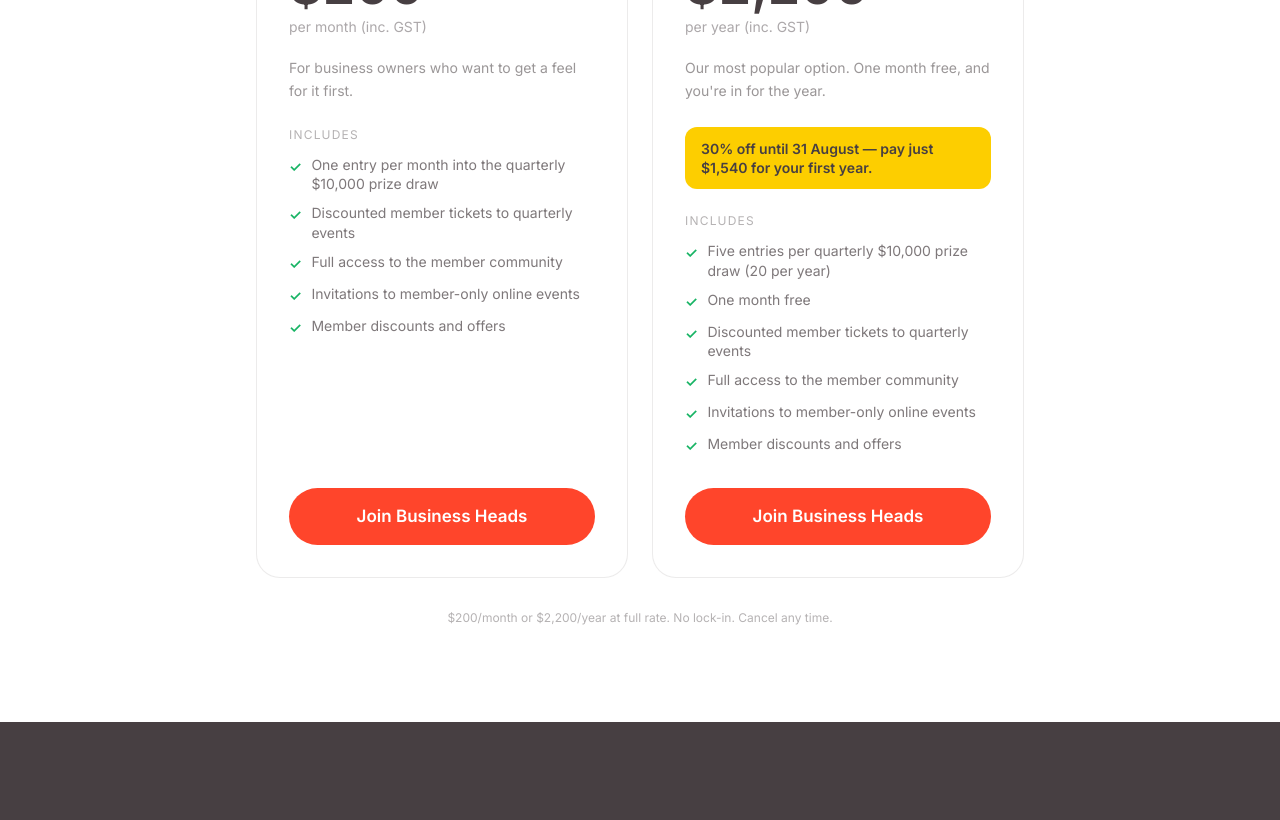
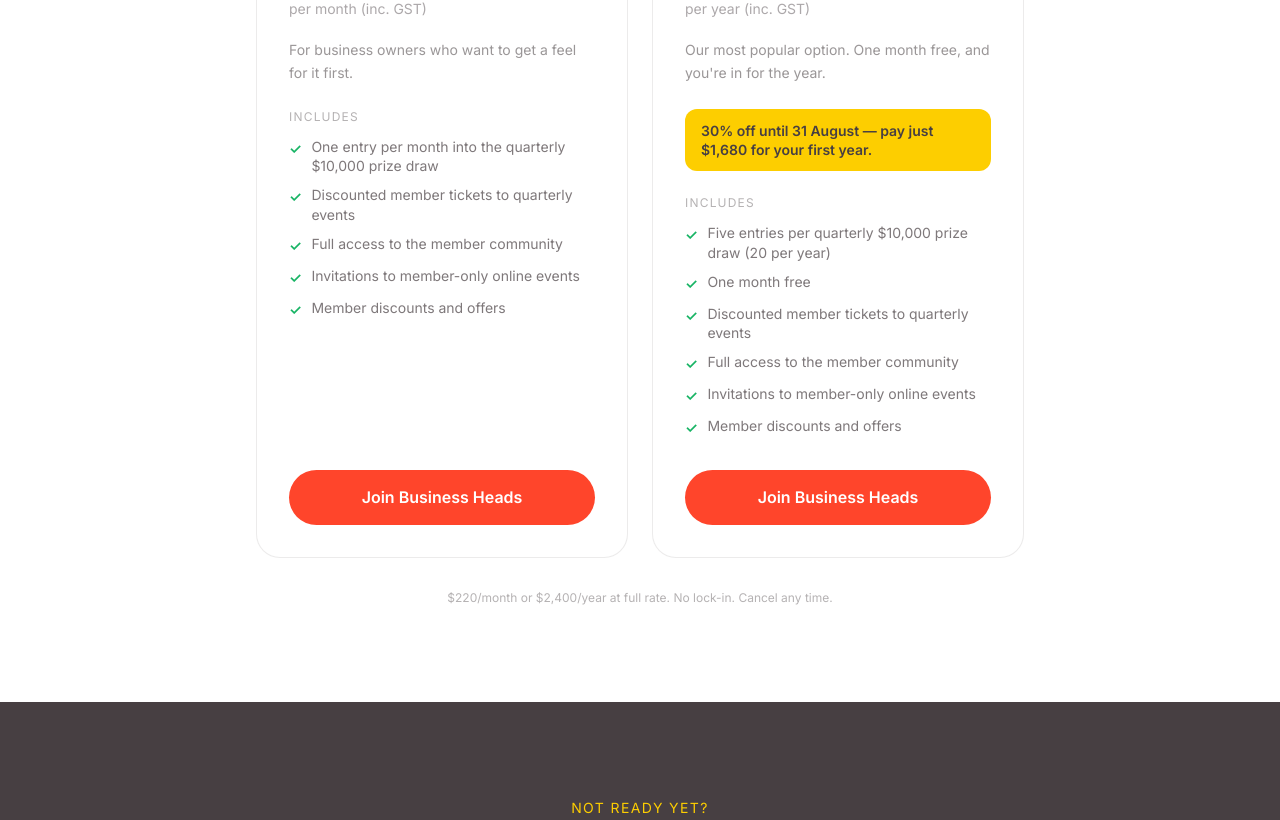
Before and after one commit to simplenimble/business-heads-website, a Next.js app: page / in a window 1280 px wide. Shown: the part 3340-4160 px from the top of the page. Built offline with nearby package versions, Linux system fonts and the light colour scheme.

Commit message:
Update pricing to $220/month and $2,400/year; reduce base font size to 16px
Co-Authored-By: Claude Sonnet 4.6 <noreply@anthropic.com>

```diff
--- a/app/globals.css
+++ b/app/globals.css
@@ -23,6 +23,6 @@ body {
   color: #473f42;
   -webkit-font-smoothing: antialiased;
   -moz-osx-font-smoothing: grayscale;
-  font-size: 1.0625rem; /* 17px base */
-  line-height: 1.7;
+  font-size: 1rem; /* 16px base */
+  line-height: 1.65;
 }
--- a/app/terms/page.tsx
+++ b/app/terms/page.tsx
@@ -106,12 +106,12 @@ export default function TermsPage() {
                     <tbody>
                       <tr className="border-t border-bh-charcoal/8">
                         <td className="px-5 py-3.5 text-bh-charcoal">Monthly membership</td>
-                        <td className="px-5 py-3.5 text-bh-charcoal/70">$200 per month</td>
+                        <td className="px-5 py-3.5 text-bh-charcoal/70">$220 per month</td>
                         <td className="px-5 py-3.5 text-bh-charcoal/70">Automatically renews monthly</td>
                       </tr>
                       <tr className="border-t border-bh-charcoal/8">
                         <td className="px-5 py-3.5 text-bh-charcoal">Annual membership</td>
-                        <td className="px-5 py-3.5 text-bh-charcoal/70">$2,200 per year</td>
+                        <td className="px-5 py-3.5 text-bh-charcoal/70">$2,400 per year</td>
                         <td className="px-5 py-3.5 text-bh-charcoal/70">Automatically renews annually</td>
                       </tr>
                     </tbody>
--- a/content/home.ts
+++ b/content/home.ts
@@ -66,7 +66,7 @@ export const home = {
       {
         id: 'monthly',
         name: 'Monthly subscription',
-        price: '$200',
+        price: '$220',
         priceNote: 'per month (inc. GST)',
         originalPrice: null,
         badge: null,
@@ -86,13 +86,13 @@ export const home = {
       {
         id: 'annual',
         name: 'Annual subscription',
-        price: '$2,200',
+        price: '$2,400',
         priceNote: 'per year (inc. GST)',
         originalPrice: null,
         badge: 'Most popular',
         description: 'Our most popular option. One month free, and you\'re in for the year.',
         foundingPrice: '',
-        foundingNote: '30% off until 31 August — pay just $1,540 for your first year.',
+        foundingNote: '30% off until 31 August — pay just $1,680 for your first year.',
         includes: [
           'Five entries per quarterly $10,000 prize draw (20 per year)',
           'One month free',
@@ -105,7 +105,7 @@ export const home = {
         ctaUrl: JOIN_URL,
       },
     ],
-    footnote: '$200/month or $2,200/year at full rate. No lock-in. Cancel any time.',
+    footnote: '$220/month or $2,400/year at full rate. No lock-in. Cancel any time.',
   },
 
   leadCapture: {
```
